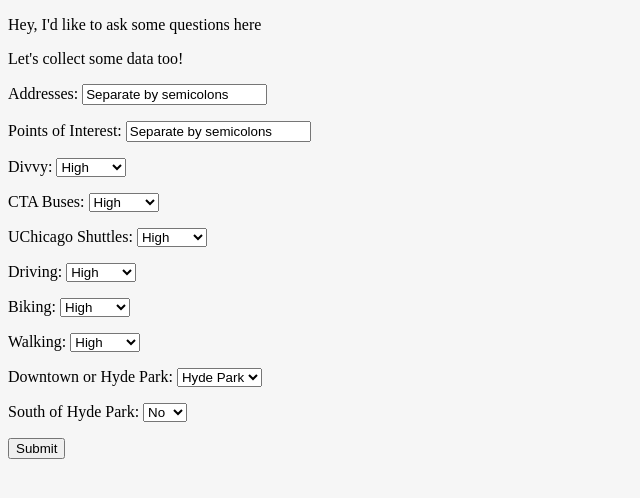
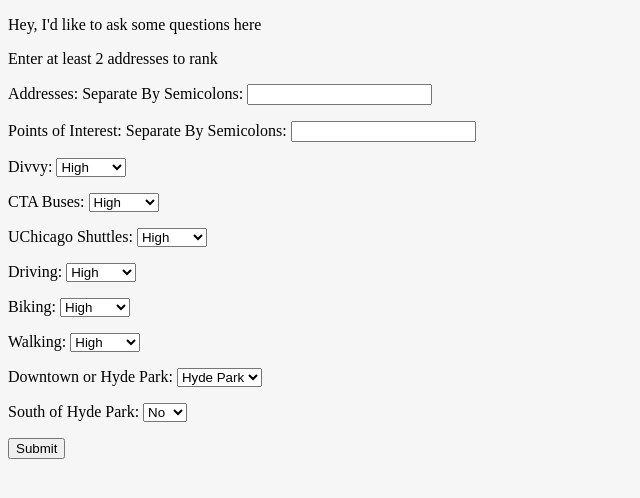
Before and after one commit to tzamboiv/cmsc122-nigro-richter-rubin-zamborsky, a Django app: page / in a window 1280 px wide. Shown: the top 498 px of the page, without its empty margins (0-640 px from the left). Run offline with Django 3.2, Linux system fonts and the light colour scheme.

Commit message:
modified interface

```diff
--- a/django/TransportationRating/mysite/travelprefs/forms.py
+++ b/django/TransportationRating/mysite/travelprefs/forms.py
@@ -2,8 +2,8 @@ from django import forms
 from .models import Address, Preferences, All
 
 class HomeForm(forms.ModelForm):
-	streetad = forms.CharField(label = "Addresses", required = True, initial = "Separate by semicolons")
-	poi = forms.CharField(label = "Points of Interest", required = False, initial = "Separate by semicolons")
+	streetad = forms.CharField(label = "Addresses: Separate By Semicolons", required = True, initial = " ")
+	poi = forms.CharField(label = "Points of Interest: Separate By Semicolons", required = False, initial = " ")
 	divvy = forms.ChoiceField(label = "Divvy", choices = [("high", "High") ,("medium", "Medium"),("low", "Low"), ("none", "None")])
 	cta = forms.ChoiceField(label = "CTA Buses", choices = [("high", "High") ,("medium", "Medium"),("low", "Low"), ("none", "None")])
 	shuttles = forms.ChoiceField(label = "UChicago Shuttles", choices = [("high", "High") ,("medium", "Medium"),("low", "Low"), ("none", "None")])
--- a/django/TransportationRating/mysite/travelprefs/templates/travelprefs/home.html
+++ b/django/TransportationRating/mysite/travelprefs/templates/travelprefs/home.html
@@ -2,7 +2,7 @@
 
 {% block content %}
 <p>Hey, I'd like to ask some questions here</p>
-<p>Let's collect some data too!</p>
+<p>Enter at least 2 addresses to rank</p>
 <form method='post'>
 	{% csrf_token %}
 	{{ form.as_p }}
--- a/django/TransportationRating/mysite/travelprefs/views.py
+++ b/django/TransportationRating/mysite/travelprefs/views.py
@@ -39,7 +39,21 @@ class ResultsView(View):
 			if not hp_range:
 				is_in_hp = False
 				break
-		if is_in_hp:
+		if inputs[2]["divvy"] == "none":
+			inputs[2]["divvy"] = "low"
+		if inputs[1] == [] and inputs[2]["cta"] == "none" and inputs[2]["divvy"] == "none" and inputs[2]["shuttles"] == "none":
+			rv = [("Error: ", "Enter Points of Interest or Set Some Parameters Not To None")]
+		elif len(inputs[0]) == 1:
+			rv = [("Error: ", "Enter More Than One Address For Ranking")]
+
+		#elif inputs[2]["cta"] == "none" or inputs[2]["divvy"] == "none" or inputs[2]["shuttles"] == "none":
+		#	rv = [("Error: ", "Internal Error")]
+		elif len(inputs[0]) > 5:
+			rv = [("Error: ", "Enter Fewer Than Five Addresses")]
+		elif len(inputs[1]) > 5:
+			rv = [("Error: ", "Enter Fewer Than Five POI")]
+
+		elif is_in_hp:
 			res = ratings.compute_rankings(inputs)
 			tups = sorted([(val, key) for key, val in res.items()])
 			rv = []
@@ -62,6 +76,8 @@ def get_dict():
 	info = res[N]
 	adds = info[0].split(";")
 	poi = info[1].split(";")
+	if poi == [""]:
+		poi = []
 	pref = {"divvy" : info[2],
 			"cta" : info[3],
 			"shuttles" : info[4],
```
